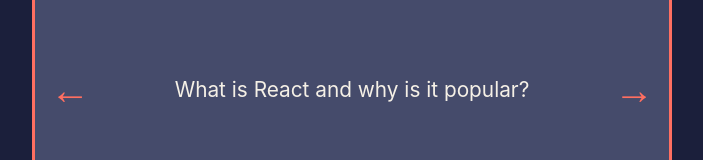
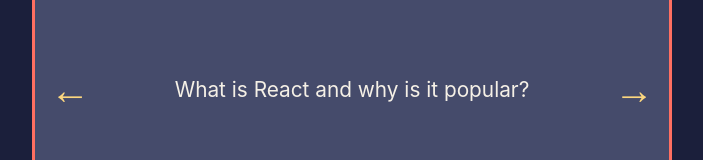
Before and after one commit to LinSchmitz/flashcard, a React (Vite) app: page / in a window 1280 px wide. Shown: the part 277-437 px from the top of the page, without its empty margins (288-991 px from the left). Built offline with nearby package versions, Linux system fonts and the light colour scheme.

Commit message:
added card number

```diff
--- a/src/index.css
+++ b/src/index.css
@@ -108,53 +108,38 @@
 }
 
 /*  button   */
-.next-button {
+.next-button,
+.prev-button {
   position: absolute;
   top: 50%;
-  right: 15px;
-  transform: translateY(-50%);
   background: none;
   border: none;
-  color: var(--primary-100);
+  color: var(--accent-200);
   font-size: 2.5rem;
   cursor: pointer;
   user-select: none;
   padding: 0;
   line-height: 1;
-  transition: color 0.3s ease;
+  transition: color 0.3s ease, transform 0.1s ease, box-shadow 0.1s ease;
+  transform: translateY(-50%);
 }
 
-.next-button:hover {
-  color: var(--accent-200);
-}
-
-.next-button:active {
-  transform: scale(0.95);
-  box-shadow: 0 1px 3px var(--accent-200);
+.next-button {
+  right: 15px;
 }
 
 .prev-button {
-  position: absolute;
-  top: 50%;
   left: 15px;
-  transform: translateY(-50%);
-  background: none;
-  border: none;
-  color: var(--primary-100);
-  font-size: 2.5rem;
-  cursor: pointer;
-  user-select: none;
-  padding: 0;
-  line-height: 1;
-  transition: color 0.3s ease;
 }
 
+.next-button:hover,
 .prev-button:hover {
-  color: var(--accent-200);
+  color: var(--gray-200);
 }
 
+.next-button:active,
 .prev-button:active {
-  transform: scale(0.95);
+  transform: translateY(-50%) scale(0.95);
   box-shadow: 0 1px 3px var(--accent-200);
 }
 
```
